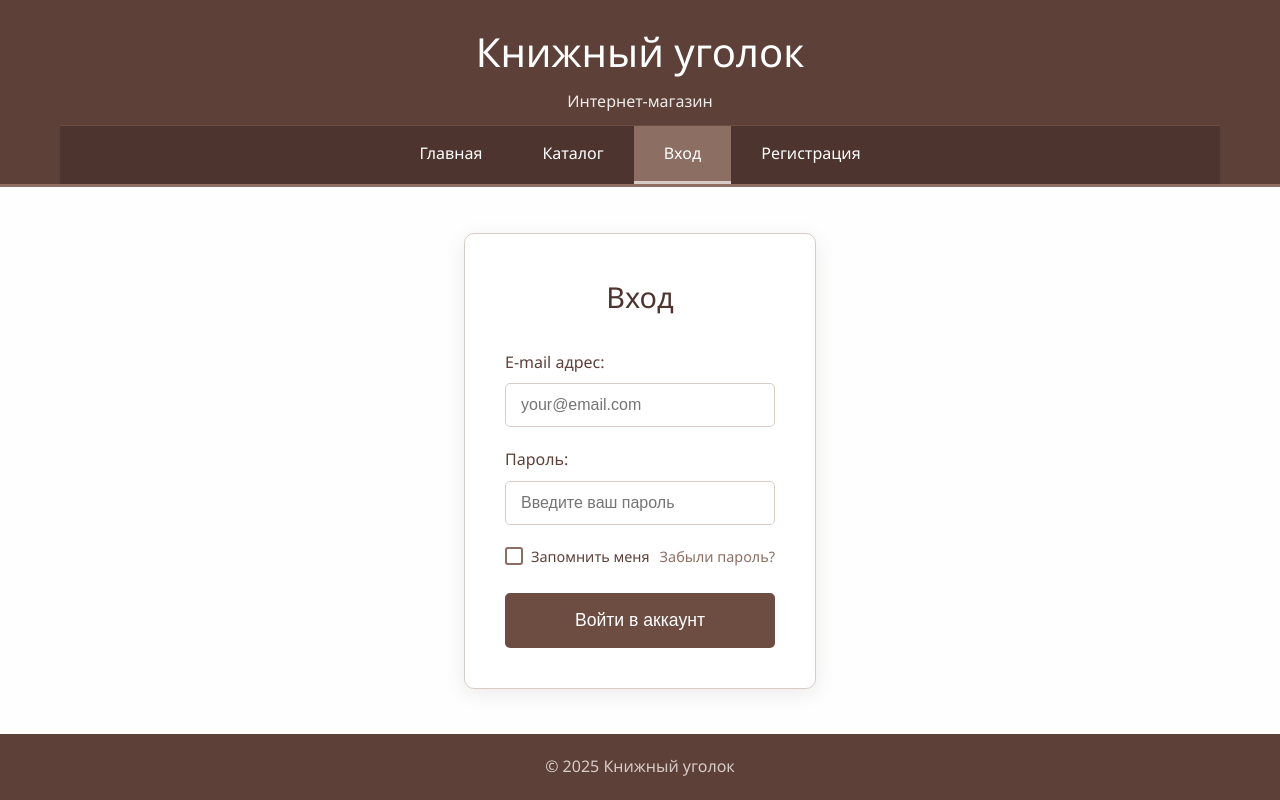
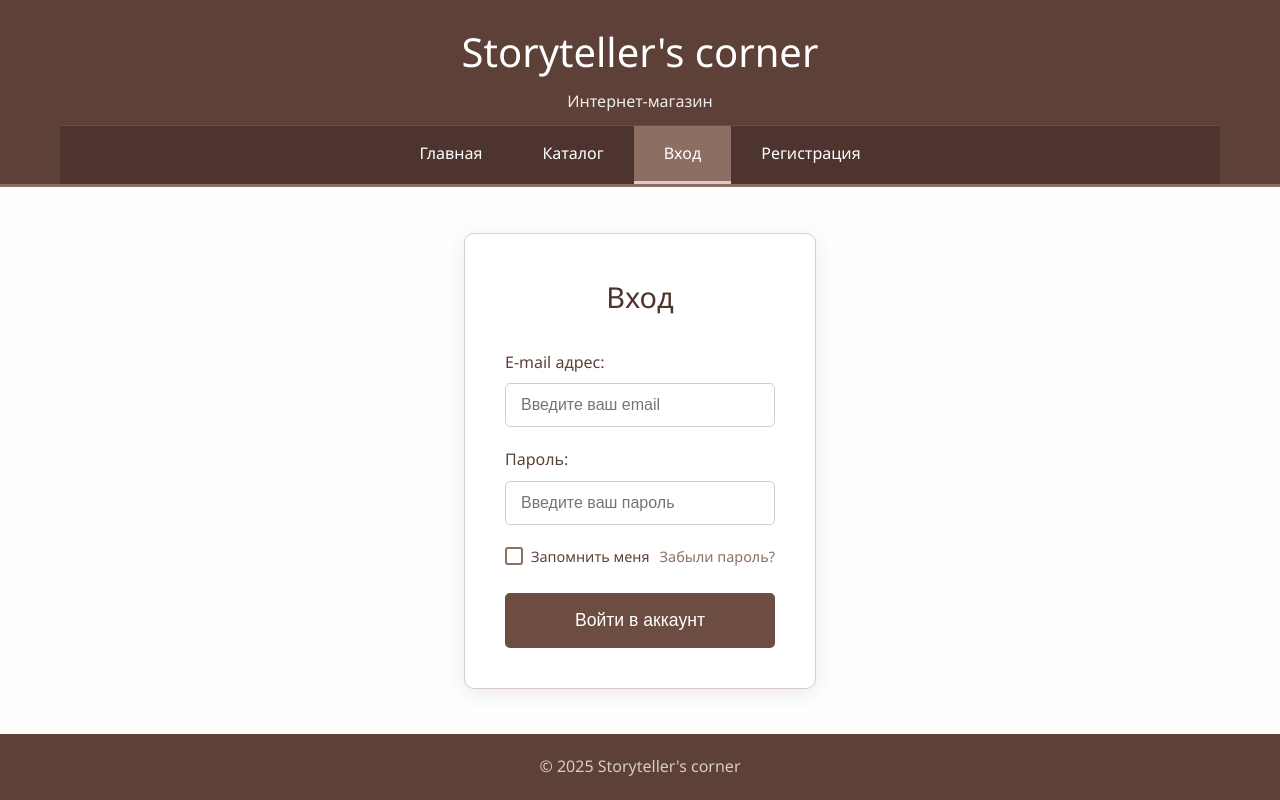
Before and after one commit to wjoxx/online-store.github.io, a plain HTML site: page login.html in a window 1280 px wide. Drawn offline with Linux system fonts and the light colour scheme.

Commit message:
Update login.html

```diff
--- a/login.html
+++ b/login.html
@@ -3,7 +3,7 @@
 <head>
     <meta charset="UTF-8">
     <meta name="viewport" content="width=device-width, initial-scale=1.0">
-    <title>Книжный уголок | Вход</title>
+    <title>Storyteller's corner | Вход</title>
     <style>
         * {
             margin: 0;
@@ -249,7 +249,7 @@
     <header>
         <div class="container">
             <div class="header-top">
-                <h1>Книжный уголок</h1>
+                <h1>Storyteller's corner</h1>
                 <p>Интернет-магазин</p>
             </div>
             <nav class="main-nav">
@@ -267,7 +267,7 @@
             <form class="auth-form" id="loginForm">
                 <div class="form-group">
                     <label for="email">E-mail адрес:</label>
-                    <input type="email" id="email" placeholder="your@email.com" required>
+                    <input type="email" id="email" placeholder="Введите ваш email" required>
                 </div>
                 <div class="form-group">
                     <label for="password">Пароль:</label>
@@ -288,7 +288,7 @@
 
     <footer>
         <div class="container">
-            <p>&copy; 2025 Книжный уголок</p>
+            <p>&copy; 2025 Storyteller's corner</p>
         </div>
     </footer>
 
```
